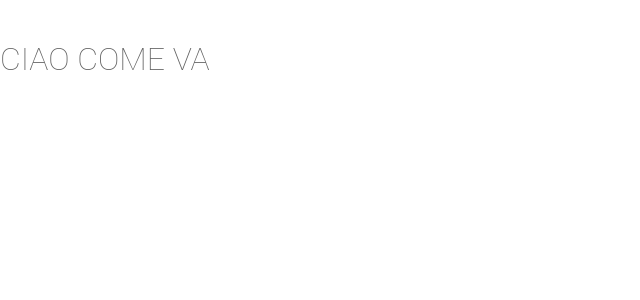
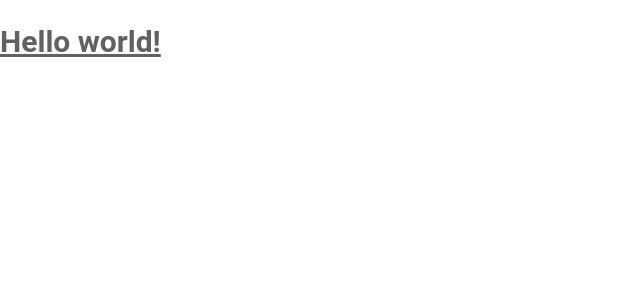
Before and after one commit to hubywan/laboratorio-integrato, an Angular app: page /home in a window 1280 px wide. Shown: the top 300 px of the page, without its empty margins (0-640 px from the left). Built offline with nearby package versions, Linux system fonts and the light colour scheme.

Commit message:
ho installato tailwind(ora per davvero) e FUNZIONA

```diff
--- a/package.json
+++ b/package.json
@@ -33,6 +33,7 @@
     "@angular/compiler-cli": "^16.1.0-rc.0",
     "@types/jasmine": "~4.3.0",
     "@types/node": "^16.11.35",
+    "autoprefixer": "^10.4.16",
     "copyfiles": "^2.4.1",
     "jasmine-core": "~4.6.0",
     "jasmine-marbles": "~0.9.2",
@@ -42,7 +43,9 @@
     "karma-coverage": "~2.2.0",
     "karma-jasmine": "~5.1.0",
     "karma-jasmine-html-reporter": "~2.1.0",
+    "postcss": "^8.4.32",
     "protractor": "~7.0.0",
+    "tailwindcss": "^3.3.6",
     "ts-node": "~10.9.0",
     "typescript": "~4.9.3"
   }
--- a/src/app/home/home.component.html
+++ b/src/app/home/home.component.html
@@ -1 +1,3 @@
-<H1>CIAO COME VA</H1>
+<h1 class="text-3xl font-bold underline">
+    Hello world!
+</h1>
--- a/src/styles.css
+++ b/src/styles.css
@@ -1,3 +1,6 @@
+@tailwind base;
+@tailwind components;
+@tailwind utilities;
 /* Global Styles */
 .verde {
     color: lime;
--- /dev/null
+++ b/tailwind.config.js
@@ -0,0 +1,10 @@
+/** @type {import('tailwindcss').Config} */
+module.exports = {
+    content: [
+        "./src/**/*.{html,ts}",
+    ],
+    theme: {
+        extend: {},
+    },
+    plugins: [],
+}
```
Also changed, not shown: 1 other file (tests, documents, lock files or other folders).
